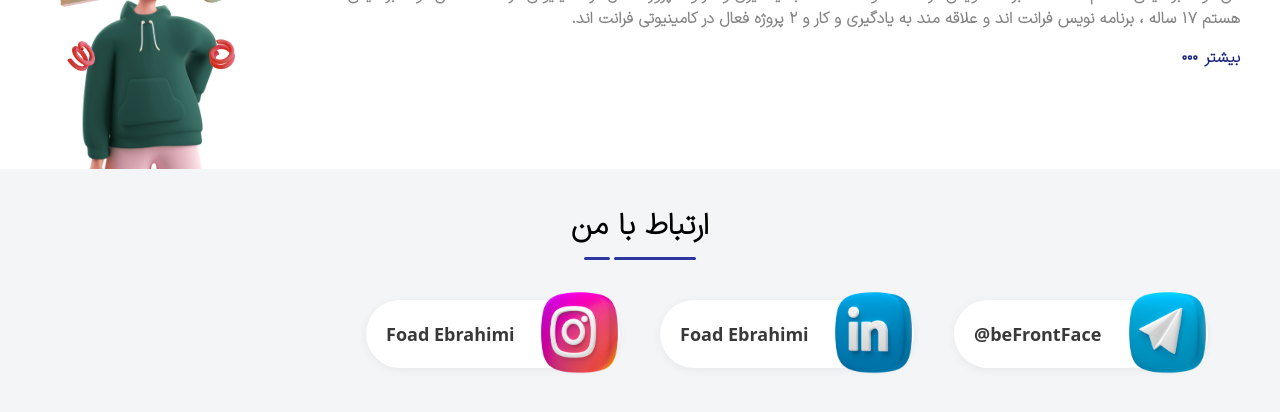
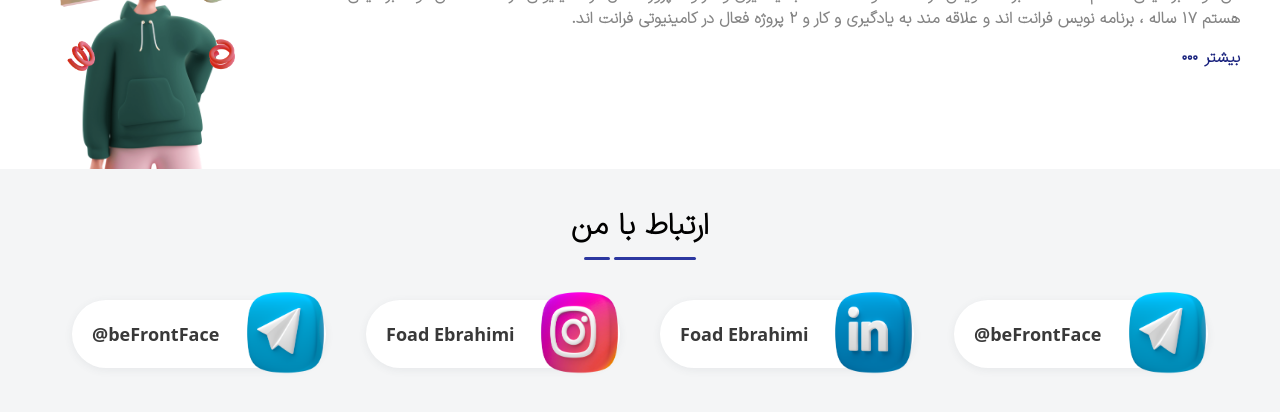
Before and after one commit to foadEbrahimi/Portfolio, a React (Vite) app: page / in a window 1280 px wide. Shown: the part 1805-2217 px from the top of the page. Built offline with nearby package versions, Linux system fonts and the light colour scheme.

Commit message:
constants

```diff
--- a/src/constants/index.js
+++ b/src/constants/index.js
@@ -33,4 +33,9 @@ export const socials = [
     img: ins,
     label: "Foad Ebrahimi",
   },
+  {
+    id: 4,
+    img: tel,
+    label: "beFrontFace@",
+  },
 ];
```
